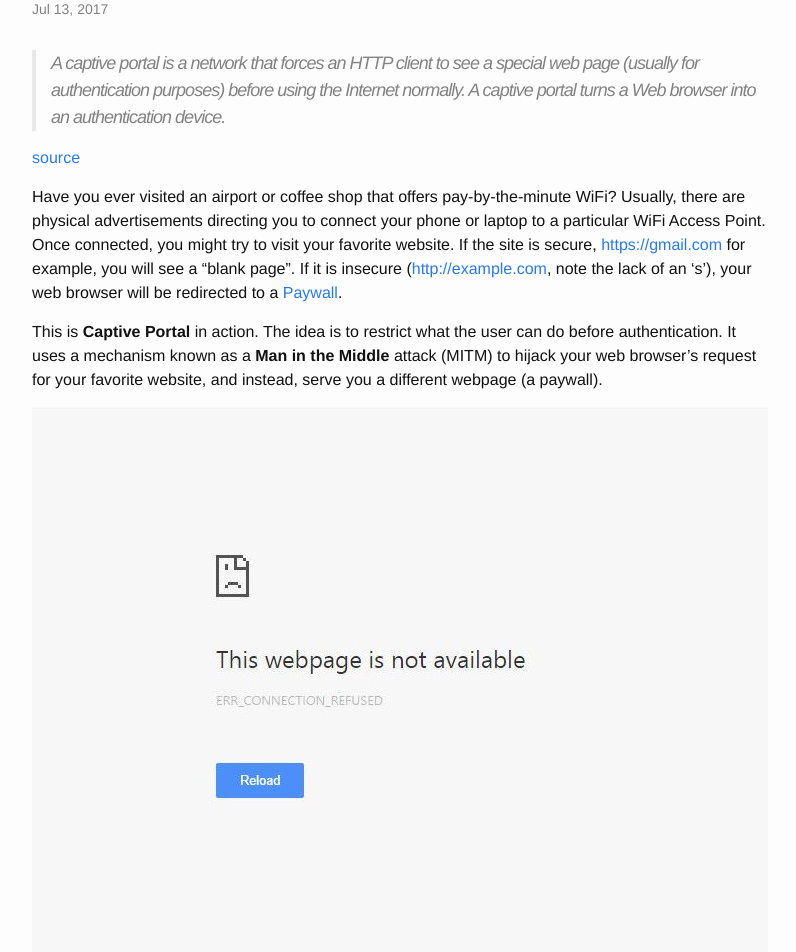
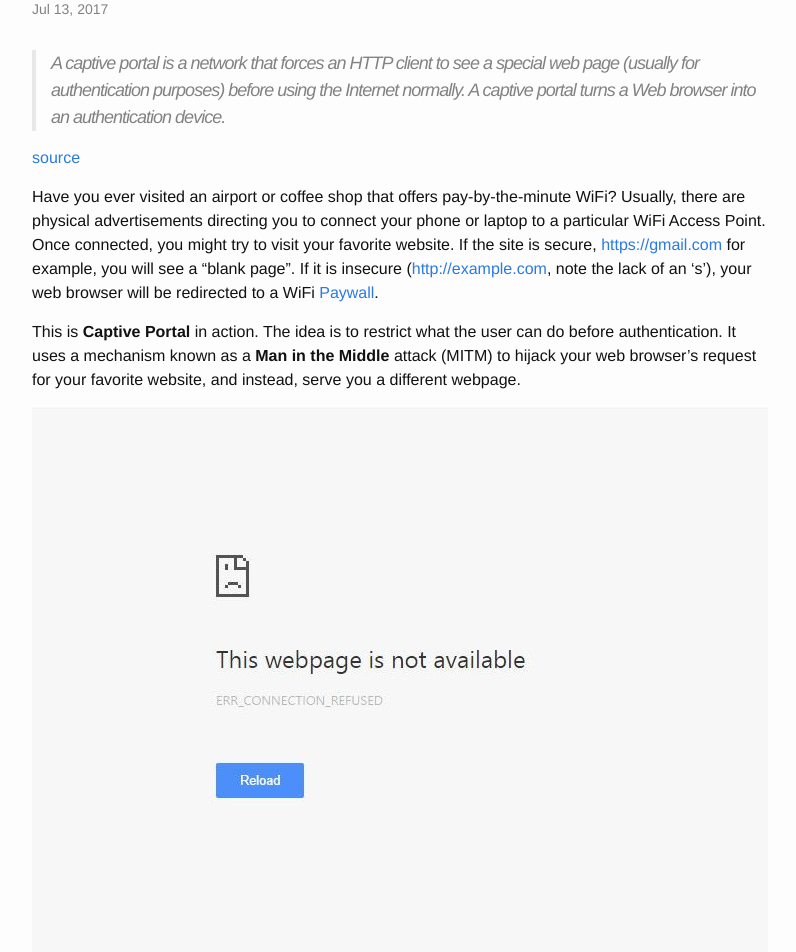
Before and after one commit to radavis/radavis.github.io, a Jekyll site: the page built from _posts/2017-07-13-captive-portal-is-dead.markdown, in a window 1280 px wide and 1400 px high, scrolled down 192 px. Shown: the top 952 px of the window, without its empty margins (238-1034 px from the left). Built offline with Jekyll 4.4.1, drawn with Linux system fonts in a browser that asks for light colours; some of the changed text lies outside the part shown.

Commit message:
copy edits

```diff
--- a/_posts/2017-07-13-captive-portal-is-dead.markdown
+++ b/_posts/2017-07-13-captive-portal-is-dead.markdown
@@ -13,14 +13,14 @@
 Usually, there are physical advertisements directing you to connect your phone or
 laptop to a particular WiFi Access Point. Once connected, you might try to visit
 your favorite website. If the site is secure, <https://gmail.com> for example,
-you will see a "blank page". If it is insecure (<http://example.com>, note the lack of
-an 's'), your web browser will be redirected to
-a [Paywall](https://en.wikipedia.org/wiki/Paywall).
+you will see a "blank page". If it is insecure (<http://example.com>, note the
+lack of an 's'), your web browser will be redirected to a WiFi
+[Paywall](https://en.wikipedia.org/wiki/Paywall).
 
 This is **Captive Portal** in action. The idea is to restrict what the user can do
 before authentication. It uses a mechanism known as a **Man in the Middle** attack
 (MITM) to hijack your web browser's request for your favorite website, and instead,
-serve you a different webpage (a paywall).
+serve you a different webpage.
 
 ![Google Chrome: webpage not available](/assets/images/webpage-not-available.jpg)
 
@@ -74,8 +84,8 @@
 hardware and software companies to become canon. As of current (July 2017),
 RFC7710 has yet to be implemented by manufacturers of networking equipment.
 
-**The idea of a Captive Portal network seems to be a poor marketing tactic at its
-end-of-life.**
+The idea of a Captive Portal network seems to be a poor marketing tactic at its
+end-of-life.
 
 ## Where do we go from here?
 
@@ -111,8 +121,8 @@
 
 The bottom line is, if you care about the users of your network, if you want to
 keep your customer's data secure and their computing devices free of malware, and
-you want to keep them coming back, **the use of a Captive Portal network should be
-eliminated**.
+you want to keep them coming back, the use of a Captive Portal network should be
+eliminated.
 
 The era of insecure data transmission is over. The hijacking of web requests through
 MITM attacks and Captive Portal is no longer an acceptable practice. HTTPS is the
```
Also changed, not shown: other parts of _posts/2017-07-13-captive-portal-is-dead.markdown (+15 -5 lines).
